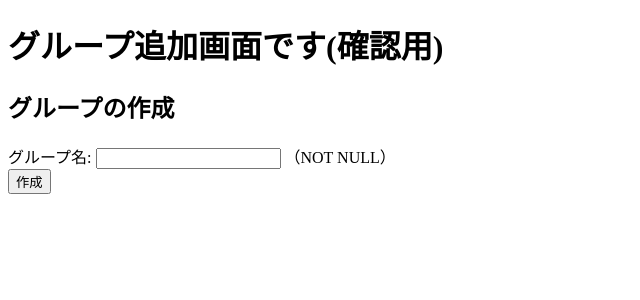
After one commit to ammoil/Hisilab_teamC, a Flask app: template web/app/templates/addGroup.html in a window 1280 px wide. The commit adds this page. Shown: the top 300 px of the page, without its empty margins (0-640 px from the left). Run offline with Flask 3, Linux system fonts and the light colour scheme; the template is opened without the code that fills it, so the values that code supplies are empty.

Commit message:
グループ追加用HTMLの作成
グループを追加するためのHTMLを作成ました．

```diff
--- a/web/app/templates/add.html
+++ b/web/app/templates/add.html
@@ -2,7 +2,7 @@
 <html lang="ja">
 <head>
     <meta charset="UTF-8">
-    <meta name="viewport" content="width=device-width, initial-scale=1.0">
+    <meta name="viewport" content="width=device-width", initial-scale="1.0">
     <title>予定の追加</title>
 </head>
 <body>
--- /dev/null
+++ b/web/app/templates/addGroup.html
@@ -0,0 +1,29 @@
+<!DOCTYPE html>
+<html lang="ja">
+<head>
+    <meta charset="UTF-8">
+    <meta name="viewport" content="width=device-width", initial-scale="1.0">
+    <title>addGroup</title>
+</head>
+<body>
+    <h1>グループ追加画面です(確認用)</h1>
+
+    <div class="container">
+    <h2>グループの作成</h2>
+
+    <!-- グループ作成フォーム -->
+    <form id="groupForm">
+        <div class="form-group">
+            <label for="groupName">グループ名:</label>
+            <input type="text" id="groupName" name="groupName" required>
+            <a>（NOT NULL）<a>
+            <!--　required：フォームで入力必須であることを指定する-->
+        </div>
+        <div class="form-group">
+            <button type="submit">作成</button>
+        </div>
+    </form>
+    <div id="result"></div>
+
+</body>
+</html>
```
